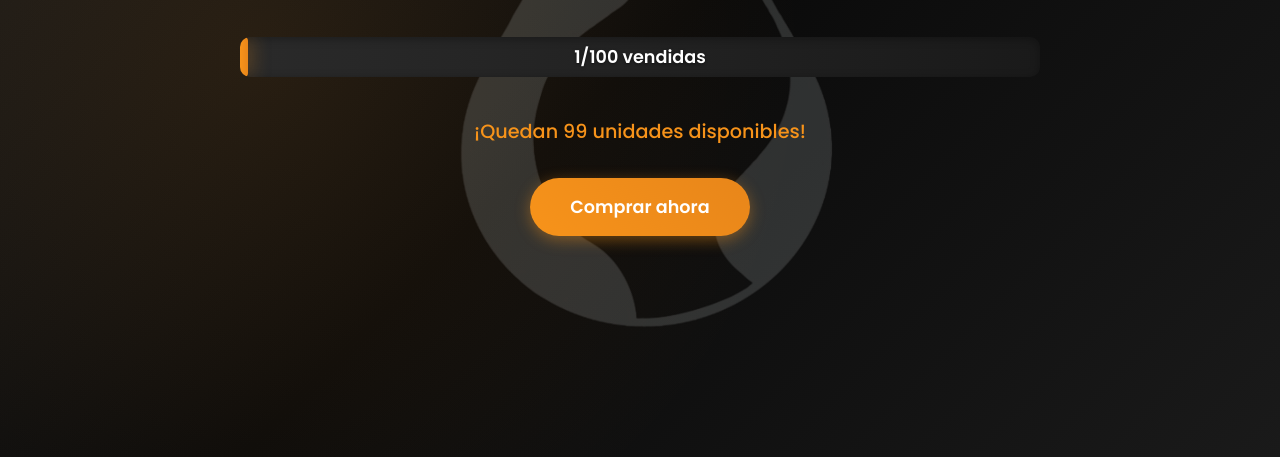
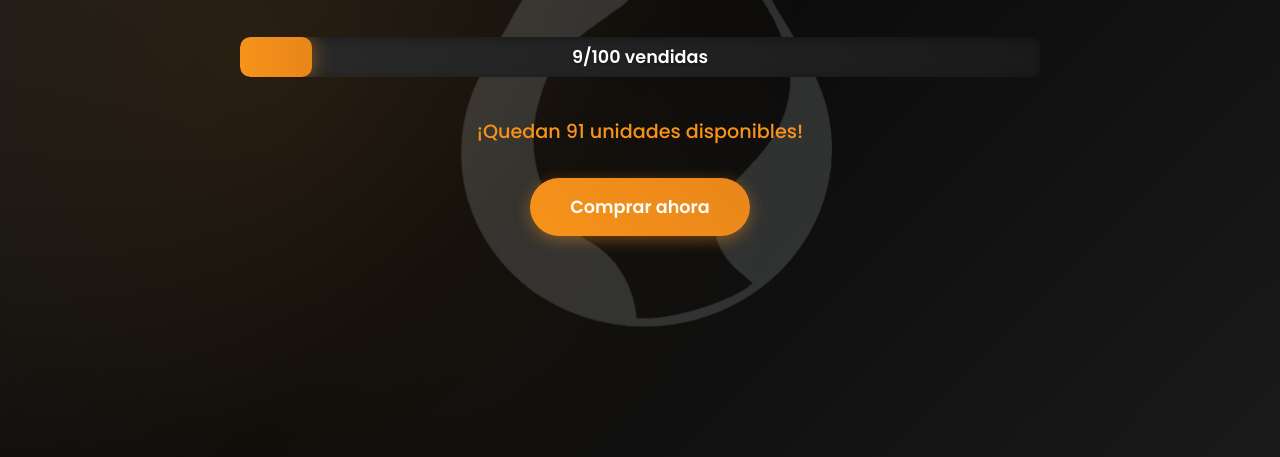
Before and after one commit to LeaPintos/landing-BTC100K, a plain HTML site: page index.html in a window 1280 px wide. Shown: the part 343-800 px from the top of the page. Drawn offline with Linux system fonts and the light colour scheme.

Commit message:
Actualización de ventas

```diff
--- a/index.html
+++ b/index.html
@@ -872,12 +872,12 @@
             <h1>Sólo 100 piezas únicas</h1>
 
             <div class="progress-container">
-                <div class="progress-bar" style="width: 1%;"></div>
-                <div class="progress-text">1/100 vendidas</div>
+                <div class="progress-bar" style="width: 9%;"></div>
+                <div class="progress-text">9/100 vendidas</div>
             </div>
 
             <div class="stock-info">
-                ¡Quedan 99 unidades disponibles!
+                ¡Quedan 91 unidades disponibles!
             </div>
 
             <a href="https://tropfenshop.com.ar/productos/anillobtc/" class="cta-button" target="_blank" rel="noopener noreferrer">Comprar ahora</a>
```
